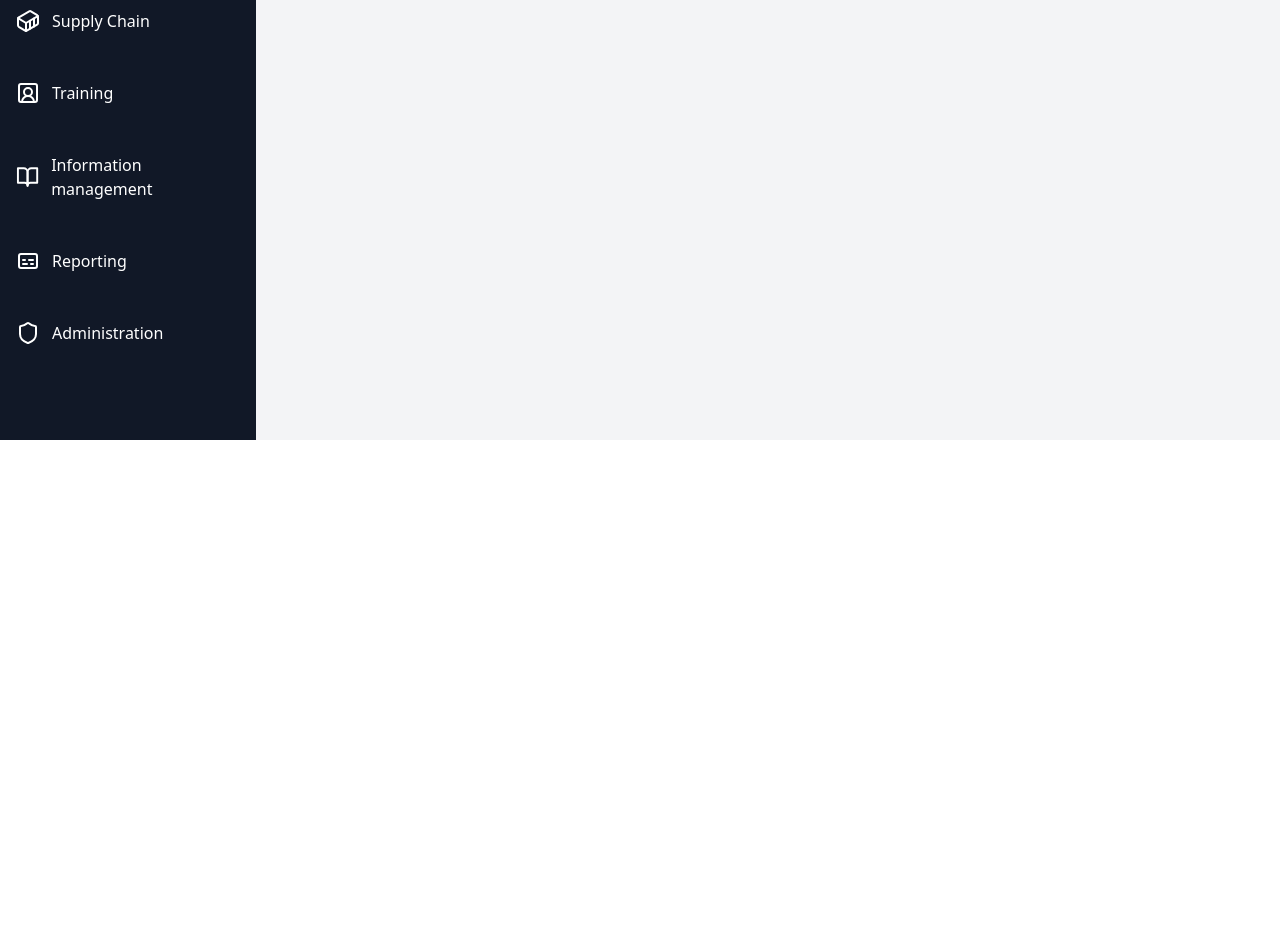
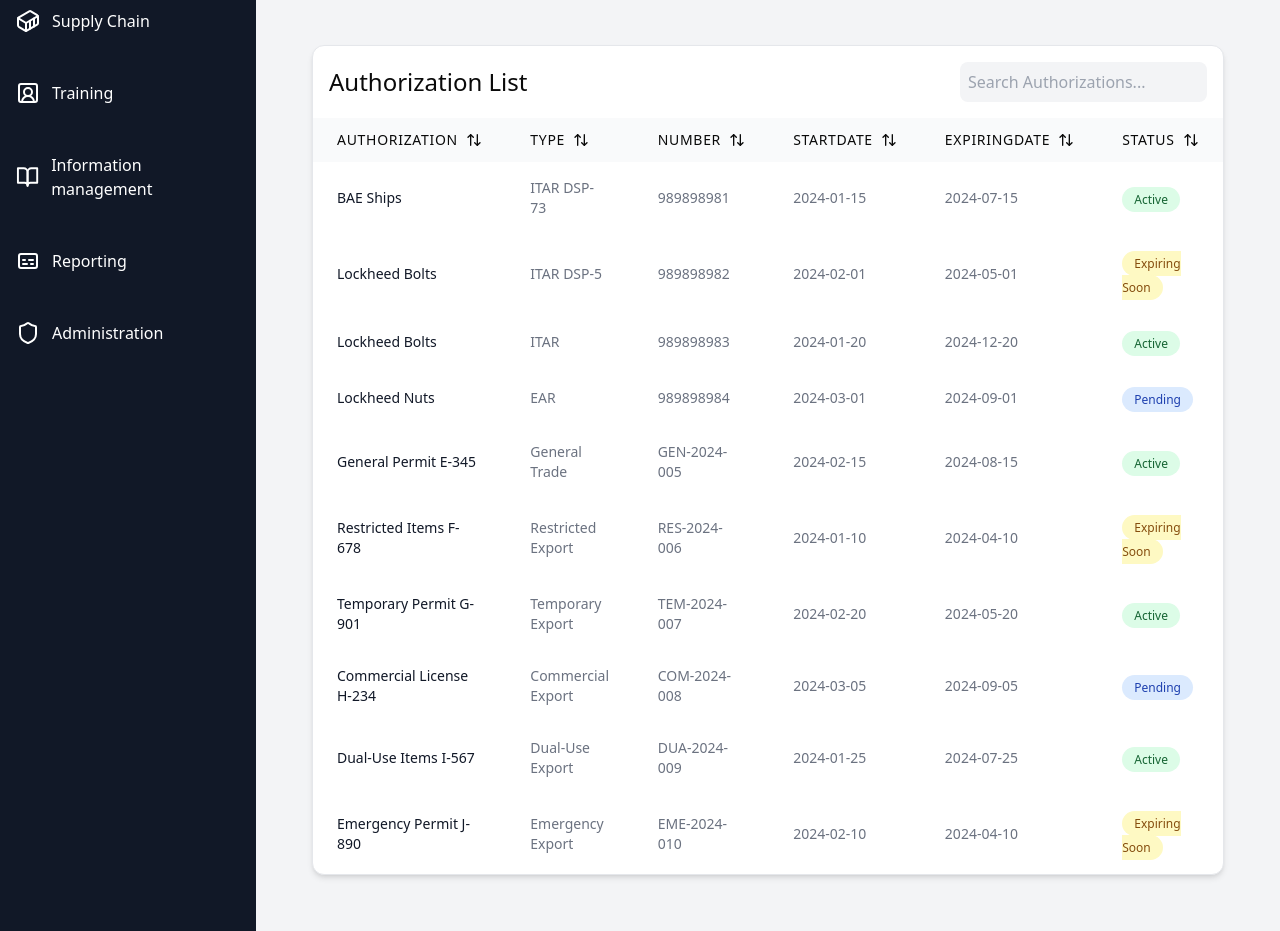
Before and after one commit to yashcrest/trade-control, a Next.js app: page /authorization in a window 1280 px wide. Shown: the part 360-1291 px from the top of the page. Before the commit the page ends 800 px from the top, so only its background shows below. Built offline with nearby package versions, Linux system fonts and the light colour scheme; no server answers.

Commit message:
refactor: restructure authorization components and introduce LicenseTable for enhanced data display

```diff
--- a/src/app/(dashboard)/authorization/page.tsx
+++ b/src/app/(dashboard)/authorization/page.tsx
@@ -1,12 +1,11 @@
-import { CardSection } from "@/modules/authorization/CardSection"
-import { ChartArea } from "@/modules/authorization/chart-area"
+import { CardSection, LicenseTable } from "@/modules/authorization/index"
 
 const Authorization = () => {
   return (
-    <>
+    <div className="space-y-6">
       <CardSection />
-      <ChartArea />
-    </>
+      <LicenseTable />
+    </div>
   )
 }
 
--- a/src/components/ui/card.tsx
+++ b/src/components/ui/card.tsx
@@ -36,7 +36,7 @@ const CardTitle = React.forwardRef<
   <div
     ref={ref}
     className={cn(
-      "text-4xl font-semibold leading-none tracking-tight",
+      "text-3xl font-semibold leading-none tracking-tight",
       className
     )}
     {...props}
--- /dev/null
+++ b/src/data/authorizationData.ts
@@ -0,0 +1,92 @@
+export const mockData = [
+  {
+    id: 1,
+    authorization: "BAE Ships",
+    type: "ITAR DSP-73",
+    number: "989898981",
+    startDate: "2024-01-15",
+    expiringDate: "2024-07-15",
+    status: "Active",
+  },
+  {
+    id: 2,
+    authorization: "Lockheed Bolts",
+    type: "ITAR DSP-5",
+    number: "989898982",
+    startDate: "2024-02-01",
+    expiringDate: "2024-05-01",
+    status: "Expiring Soon",
+  },
+  {
+    id: 3,
+    authorization: "Lockheed Bolts",
+    type: "ITAR",
+    number: "989898983",
+    startDate: "2024-01-20",
+    expiringDate: "2024-12-20",
+    status: "Active",
+  },
+  {
+    id: 4,
+    authorization: "Lockheed Nuts",
+    type: "EAR",
+    number: "989898984",
+    startDate: "2024-03-01",
+    expiringDate: "2024-09-01",
+    status: "Pending",
+  },
+  {
+    id: 5,
+    authorization: "General Permit E-345",
+    type: "General Trade",
+    number: "GEN-2024-005",
+    startDate: "2024-02-15",
+    expiringDate: "2024-08-15",
+    status: "Active",
+  },
+  {
+    id: 6,
+    authorization: "Restricted Items F-678",
+    type: "Restricted Export",
+    number: "RES-2024-006",
+    startDate: "2024-01-10",
+    expiringDate: "2024-04-10",
+    status: "Expiring Soon",
+  },
+  {
+    id: 7,
+    authorization: "Temporary Permit G-901",
+    type: "Temporary Export",
+    number: "TEM-2024-007",
+    startDate: "2024-02-20",
+    expiringDate: "2024-05-20",
+    status: "Active",
+  },
+  {
+    id: 8,
+    authorization: "Commercial License H-234",
+    type: "Commercial Export",
+    number: "COM-2024-008",
+    startDate: "2024-03-05",
+    expiringDate: "2024-09-05",
+    status: "Pending",
+  },
+  {
+    id: 9,
+    authorization: "Dual-Use Items I-567",
+    type: "Dual-Use Export",
+    number: "DUA-2024-009",
+    startDate: "2024-01-25",
+    expiringDate: "2024-07-25",
+    status: "Active",
+  },
+  {
+    id: 10,
+    authorization: "Emergency Permit J-890",
+    type: "Emergency Export",
+    number: "EME-2024-010",
+    startDate: "2024-02-10",
+    expiringDate: "2024-04-10",
+    status: "Expiring Soon",
+  },
+]
--- a/src/modules/authorization/CardSection/CardSection.tsx
+++ b/src/modules/authorization/CardSection/CardSection.tsx
@@ -8,13 +8,7 @@ import {
 } from "@/components/ui/card"
 
 import React from "react"
-import {
-  TrendingUpIcon,
-  CircleDotDashed,
-  Send,
-  ShieldAlert,
-  Users,
-} from "lucide-react"
+import { TrendingUpIcon, Send, Users, Settings2, Clock } from "lucide-react"
 import { Button } from "@/components/ui/button"
 import { toast } from "sonner"
 import { Badge } from "@/components/ui/badge"
@@ -32,7 +26,7 @@ const CardSection = () => {
           <Button onClick={handleClick}>+ New Authorisation</Button>
         </div>
       </div>
-      <div className="grid grid-cols-4 gap-4 px-4">
+      <div className="grid grid-cols-4 gap-4 px-4 cursor-pointer">
         <Card>
           <CardHeader>
             <div className="flex justify-between">
@@ -72,7 +66,7 @@ const CardSection = () => {
               </div>
               <div>
                 <Badge variant="outline">
-                  <ShieldAlert className="size-4" />
+                  <Clock className="size-4" />
                 </Badge>
               </div>
             </div>
@@ -120,7 +114,7 @@ const CardSection = () => {
               </div>
               <div>
                 <Badge variant="outline">
-                  <CircleDotDashed className=" size-4" />
+                  <Settings2 className=" size-4" />
                 </Badge>
               </div>
             </div>
--- a/src/modules/authorization/CardSection/index.ts
+++ /dev/null
@@ -1 +0,0 @@
-export { default as CardSection } from "./CardSection"
--- /dev/null
+++ b/src/modules/authorization/LicenseTable/LicenseTable.tsx
@@ -0,0 +1,132 @@
+"use client"
+import { useMemo, useState } from "react"
+import { mockData } from "@/data/authorizationData"
+import { ArrowUpDown } from "lucide-react"
+
+const LicenseTable = () => {
+  const [searchItem, setSearchItem] = useState("")
+  const [sortConfig, setSortConfig] = useState({ key: "", direction: "" })
+  const [showAll, setShowAll] = useState(false)
+
+  //   sort function
+  const sortData = (data, key, direction) => {
+    return [...data].sort((a, b) => {
+      if (a[key] < b[key]) return direction === "asc" ? -1 : 1
+      if (a[key] > b[key]) return direction === "desc" ? 1 : -1
+    })
+  }
+
+  // Handle sort
+  const handleSort = (key) => {
+    const direction =
+      sortConfig.key && sortConfig.direction === "asc" ? "desc" : "asc"
+    setSortConfig({ key, direction })
+  }
+
+  //   filter and sort data
+  const filteredAndSortedData = useMemo(() => {
+    let result = mockData.filter((item) =>
+      Object.values(item).some((value) =>
+        value.toString().toLowerCase().includes(searchItem.toLowerCase())
+      )
+    )
+
+    if (sortConfig.key) {
+      result = sortData(result, sortConfig.key, sortConfig.direction)
+    }
+
+    return result
+  }, [searchItem, sortConfig])
+
+  //   Get status color
+  const getStatusColor = (status) => {
+    switch (status) {
+      case "Active":
+        return "bg-green-100 text-green-800"
+      case "Expiring Soon":
+        return "bg-yellow-100 text-yellow-800"
+      case "Pending":
+        return "bg-blue-100 text-blue-800"
+      default:
+        return "bg-gray-100 text-gray-800"
+    }
+  }
+  return (
+    <div className="p-8">
+      <div className="bg-white border border-gray-200 rounded-xl shadow-md">
+        <div className="flex items-center justify-between p-4">
+          <h4>Authorization List</h4>
+          <input
+            type="text"
+            placeholder="Search Authorizations..."
+            className="p-2 bg-gray-100 outline-0 rounded-lg"
+            value={searchItem}
+            onChange={(e) => setSearchItem(e.target.value)}
+          />
+        </div>
+        <div>
+          <table className="w-full">
+            <thead className="bg-gray-50">
+              <tr>
+                {[
+                  "authorization",
+                  "type",
+                  "number",
+                  "startDate",
+                  "expiringDate",
+                  "status",
+                ].map((key) => (
+                  <th
+                    key={key}
+                    className=" uppercase tracking-wider text-sm font-medium cursor-pointer px-6 py-3 hover:bg-gray-100"
+                    onClick={() => handleSort(key)}
+                  >
+                    <div className="flex items-center gap-2">
+                      {key}
+                      <ArrowUpDown className="w-4 h-4" />
+                    </div>
+                  </th>
+                ))}
+              </tr>
+            </thead>
+            <tbody>
+              {(showAll
+                ? filteredAndSortedData
+                : filteredAndSortedData.slice(0, 10)
+              ).map((item) => (
+                <tr key={item.id} className="hover:bg-gray-50 cursor-pointer">
+                  <td className="px-6 py-4 text-sm font-medium text-gray-900">
+                    {item.authorization}
+                  </td>
+                  <td className="px-6 py-4 text-sm text-gray-500">
+                    {item.type}
+                  </td>
+                  <td className="px-6 py-4 text-sm text-gray-500">
+                    {item.number}
+                  </td>
+                  <td className="text-gray-500 px-6 py-4 text-sm">
+                    {item.startDate}
+                  </td>
+                  <td className="text-gray-500 px-6 py-4 text-sm">
+                    {item.expiringDate}
+                  </td>
+                  <td className="px-6 py-4">
+                    <span
+                      className={`px-3 py-1 text-xs font-medium rounded-full ${getStatusColor(
+                        item.status
+                      )}`}
+                    >
+                      {item.status}
+                    </span>
+                  </td>
+                </tr>
+              ))}
+            </tbody>
+          </table>
+        </div>
+      </div>
+    </div>
+  )
+}
+
+export default LicenseTable
--- a/src/modules/authorization/chart-area/ChartArea.tsx
+++ /dev/null
@@ -1,11 +0,0 @@
-import React from "react"
-
-const ChartArea = () => {
-  return (
-    <>
-      <h1></h1>
-    </>
-  )
-}
-
-export default ChartArea
--- a/src/modules/authorization/chart-area/index.ts
+++ /dev/null
@@ -1 +0,0 @@
-export { default as ChartArea } from "./ChartArea"
--- /dev/null
+++ b/src/modules/authorization/index.ts
@@ -0,0 +1,2 @@
+export { default as CardSection } from "./CardSection/CardSection"
+export { default as LicenseTable } from "./LicenseTable/LicenseTable"
```
